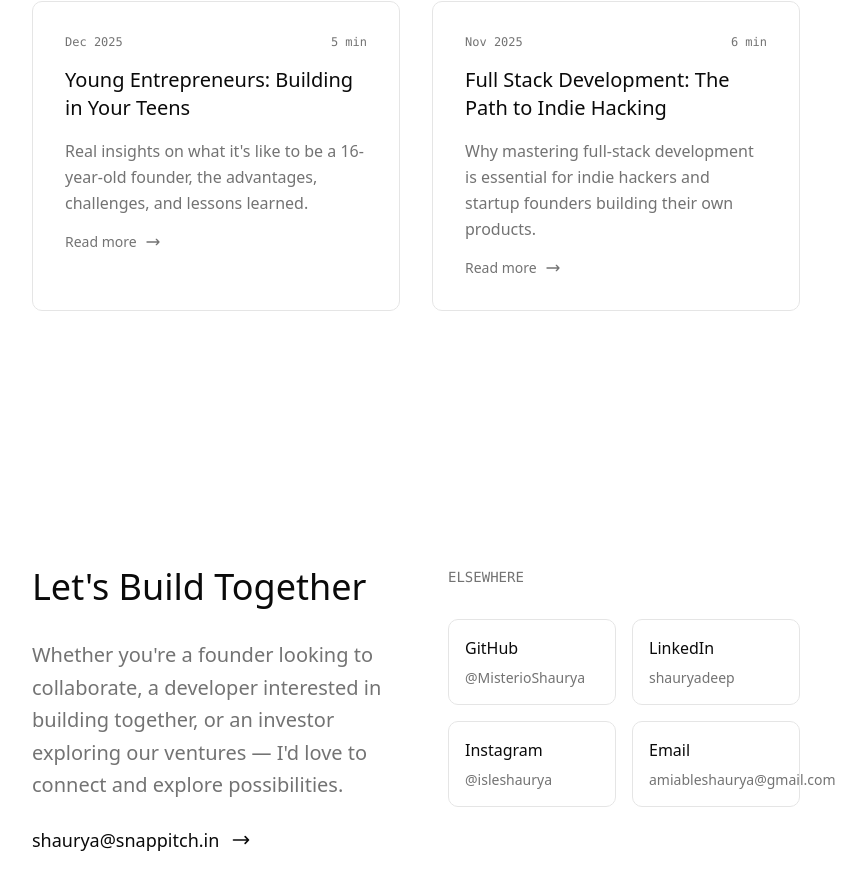
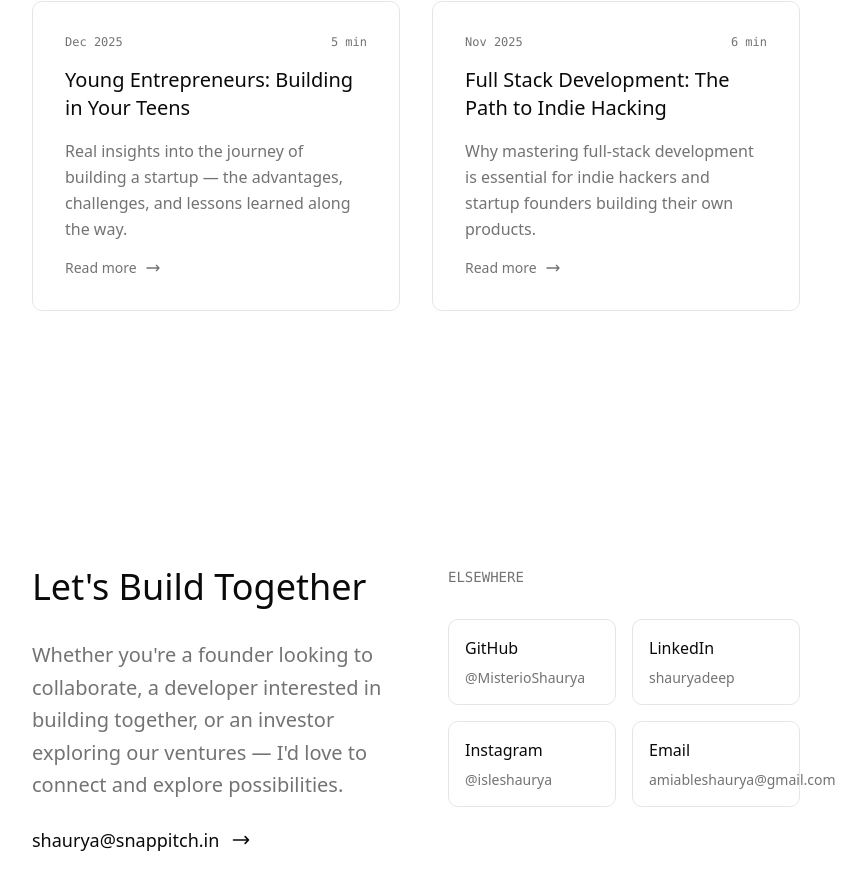
Before and after one commit to MisterioShaurya/shaurya2803, a Next.js app: page / in a window 1280 px wide. Shown: the part 2504-3394 px from the top of the page, without its empty margins (224-1090 px from the left). Built offline with nearby package versions, Linux system fonts and the light colour scheme.

Commit message:
Update excerpt for Young Entrepreneurs article

```diff
--- a/app/page.tsx
+++ b/app/page.tsx
@@ -227,7 +227,7 @@ export default function Home() {
                 },
                 {
                   title: "Young Entrepreneurs: Building in Your Teens",
-                  excerpt: "Real insights on what it's like to be a 16-year-old founder, the advantages, challenges, and lessons learned.",
+                  excerpt: "Real insights into the journey of building a startup — the advantages, challenges, and lessons learned along the way.",
                   date: "Dec 2025",
                   readTime: "5 min",
                 },
```
